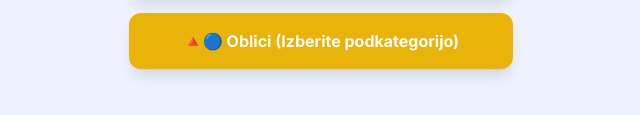
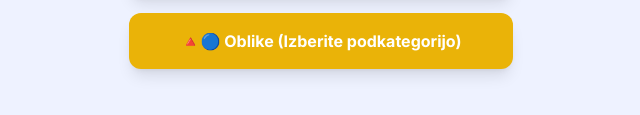
Before and after one commit to klemenkow-glitch/trasing_game1, a plain HTML site: page index.html in a window 1280 px wide. Shown: the part 383-498 px from the top of the page, 319-959 px from the left. Drawn offline with nearby package versions, Linux system fonts and the light colour scheme.

Commit message:
Update index.html

```diff
--- a/index.html
+++ b/index.html
@@ -191,7 +191,7 @@
             1️⃣2️⃣ Števila (1-1000, poljuben obseg)
         </button>
         <button onclick="handleCategorySelection('Shapes')" class="game-button bg-yellow-500 hover:bg-yellow-600 text-white font-bold py-4 px-6 rounded-xl shadow-lg transition duration-150 ease-in-out">
-            🔺🔵 Oblici (Izberite podkategorijo)
+            🔺🔵 Oblike (Izberite podkategorijo)
         </button>
     </div>
 
```
